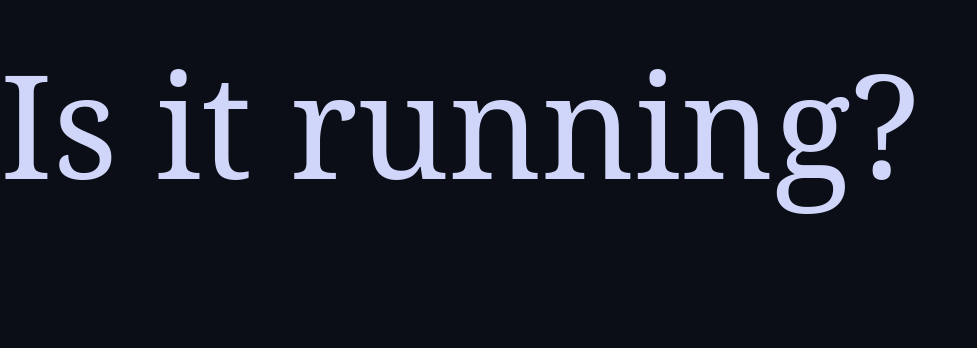
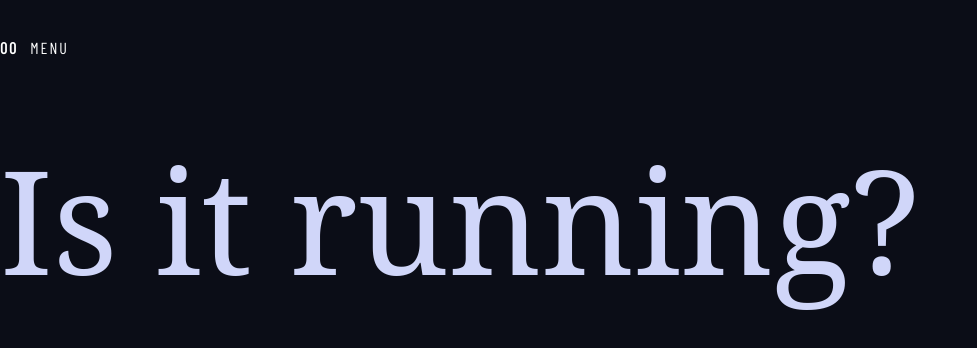
Before and after one commit to 11amanraj/space-tourism, a Next.js app: page / in a window 1280 px wide. Shown: the top 348 px of the page, without its empty margins (0-977 px from the left). Built offline with nearby package versions, Linux system fonts and the light colour scheme; a web font is replaced by a local one.

Commit message:
Added NavBar and NavElement components

```diff
--- /dev/null
+++ b/app/components/NavBar/NavBar.tsx
@@ -0,0 +1,12 @@
+import React from 'react'
+import NavElement from './NavElement'
+
+const NavBar = () => {
+  return (
+    <div>
+      <NavElement />
+    </div>
+  )
+}
+
+export default NavBar
--- /dev/null
+++ b/app/components/NavBar/NavElement.tsx
@@ -0,0 +1,14 @@
+import React from 'react'
+
+const NavElement = () => {
+  return (
+    <div className='h-24 inline-flex items-center basis-auto hover:border-b-3 border-tertiary'>
+        <div className='text-preset-8 flex gap-3 text-secondary'>
+            <div className='font-bold'>00</div>
+            <div>MENU</div>
+        </div>
+    </div>
+  )
+}
+
+export default NavElement
--- a/app/globals.css
+++ b/app/globals.css
@@ -66,7 +66,7 @@
   .text-preset-8 {
     font-family: var(--font-barlow-condensed);
     font-size: 16px;
-    line-height: 19.2%;
+    /* line-height: 19.2%; */
     letter-spacing: 2px;
   }
 
--- a/app/page.tsx
+++ b/app/page.tsx
@@ -1,7 +1,10 @@
+import NavBar from "./components/NavBar/NavBar";
+
 export default function Home() {
   return (
     <div>
       <main>
+        <NavBar />
         <div className="text-preset-1 text-tertiary">Is it running?</div>
       </main>
     </div>
```
